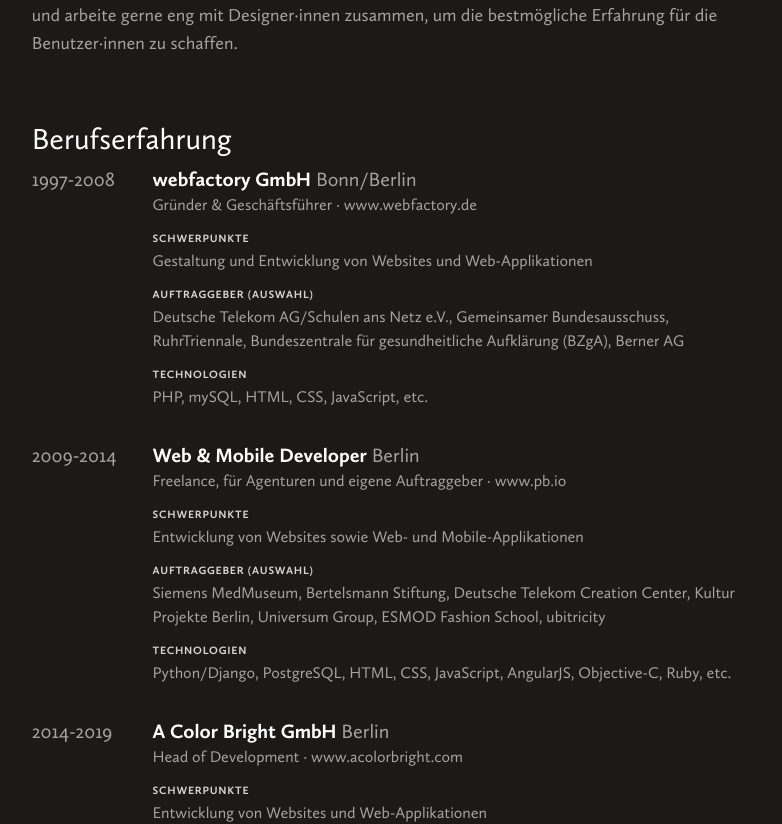
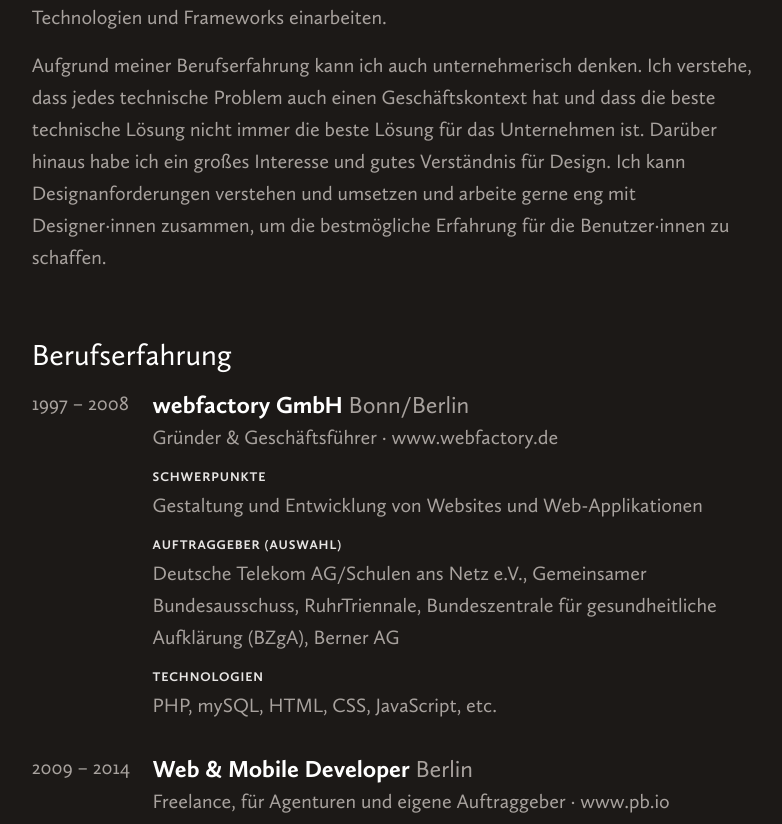
Before and after one commit to philippbosch/pb.io, a Next.js app: page /cv in a window 1280 px wide. Shown: the part 1583-2407 px from the top of the page, without its empty margins (459-1241 px from the left). Built offline with nearby package versions, Linux system fonts and the light colour scheme; what tailwindcss-hyphens would draw is missing.

Commit message:
typography

```diff
--- /dev/null
+++ b/components/H2.tsx
@@ -0,0 +1,9 @@
+interface H2Props {
+  children: React.ReactNode;
+}
+
+const H2 = ({ children }: H2Props) => (
+  <h2 className="text-xl lg:text-2xl print:text-black">{children}</h2>
+);
+
+export default H2;
--- /dev/null
+++ b/components/H3.tsx
@@ -0,0 +1,11 @@
+interface H3Props {
+  children: React.ReactNode;
+}
+
+const H3 = ({ children }: H3Props) => (
+  <h3 className="text-gray-200 print:text-black all-small-caps font-bold tracking-wider lg:text-lg">
+    {children}
+  </h3>
+);
+
+export default H3;
--- a/components/Job.tsx
+++ b/components/Job.tsx
@@ -1,3 +1,7 @@
+import H2 from './H2';
+import H3 from './H3';
+import P from './P';
+
 interface JobProps {
   yearFrom: number;
   yearTo?: number | string;
@@ -24,17 +28,17 @@
   <div className="sm:grid grid-cols-6">
     <div className="text-xl">
       {yearFrom}
-      {yearTo ? <>-{yearTo}</> : null}
+      {yearTo ? <> – {yearTo}</> : null}
     </div>
     <div className="col-span-5 space-y-2">
       <div>
-        <h2 className="text-xl">
+        <H2>
           <span className="text-white print:text-black font-bold">
             {employer}
           </span>{' '}
           {location}
-        </h2>
-        <div>
+        </H2>
+        <P>
           {jobTitle}{' '}
           {url ? (
             <>
@@ -44,33 +48,27 @@
               </a>
             </>
           ) : null}
-        </div>
+        </P>
       </div>
 
       {focus ? (
         <div>
-          <h3 className="text-gray-300 print:text-black all-small-caps font-bold tracking-wider">
-            Schwerpunkte
-          </h3>
-          <p>{focus}</p>
+          <H3>Schwerpunkte</H3>
+          <P>{focus}</P>
         </div>
       ) : null}
 
       {clients ? (
         <div>
-          <h3 className="text-gray-300 print:text-black all-small-caps font-bold tracking-wider">
-            Auftraggeber (Auswahl)
-          </h3>
-          <p>{clients}</p>
+          <H3>Auftraggeber (Auswahl)</H3>
+          <P>{clients}</P>
         </div>
       ) : null}
 
       {technologies ? (
         <div>
-          <h3 className="text-gray-300 print:text-black all-small-caps font-bold tracking-wider">
-            Technologien
-          </h3>
-          <p>{technologies}</p>
+          <H3>Technologien</H3>
+          <P>{technologies}</P>
         </div>
       ) : null}
     </div>
--- a/components/Layout.tsx
+++ b/components/Layout.tsx
@@ -9,7 +9,7 @@
   return (
     <div className="container mx-auto py-16 md:py-32 lg:py-48 print:!py-16 px-8 md:px-16 print:max-w-none space-y-24 lg:space-y-32 xl:space-y-48">
       <header className="flex items-center space-x-4 lg:space-x-8">
-        <div className="w-20 h-20 lg:w-36 lg:h-36 rounded-full border-2 lg:border-4 border-gray-100 print:border-gray-300 overflow-hidden relative">
+        <div className="w-20 h-20 lg:w-36 lg:h-36 rounded-full border-2 lg:border-4 border-gray-100 print:border-gray-300 overflow-hidden relative shrink-0">
           <Image src={profilePic} alt="Philipp Bosch" layout="fill" />
         </div>
 
--- a/components/P.tsx
+++ b/components/P.tsx
@@ -3,7 +3,9 @@
 }
 
 const P = ({ children }: PProps) => (
-  <p className="text-lg hyphens-auto _sm:hyphens-none">{children}</p>
+  <p className="text-lg lg:text-xl lg:leading-8 hyphens-auto sm:hyphens-none">
+    {children}
+  </p>
 );
 
 export default P;
--- a/components/Section.tsx
+++ b/components/Section.tsx
@@ -3,7 +3,7 @@
 }
 
 const Section = ({ children }: SectionProps) => (
-  <section className="flex flex-col gap-2">{children}</section>
+  <section className="flex flex-col gap-4">{children}</section>
 );
 
 export default Section;
--- a/pages/cv.tsx
+++ b/pages/cv.tsx
@@ -36,7 +36,7 @@
       <aside className="flex-1 space-y-16">
         <Section>
           <H1>Persönliche Daten</H1>
-          <p className="text-lg">
+          <P>
             * 3. Mai 1979
             <span className="text-gray-500">
               ({differenceInYears(Date.now(), new Date('1979-05-03T13:34:00'))})
@@ -47,19 +47,19 @@
             <br />
             <a href="tel:+491795057388">+49 179 5057388</a> ·{' '}
             <a href="mailto:hi@pb.io">hi@pb.io</a>
-          </p>
+          </P>
         </Section>
         <Section>
           <H1>Schulbildung</H1>
-          <p className="text-lg">
+          <P>
             Clara-Schumann-Gymnasium, Bonn
             <br />
             Abitur 1998
-          </p>
+          </P>
         </Section>
         <Section>
           <H1>Sprachen</H1>
-          <dl className="grid grid-cols-3 text-lg">
+          <dl className="grid grid-cols-3 text-lg lg:text-xl lg:leading-8">
             <dt className="font-bold all-small-caps">Deutsch</dt>
             <dd className="col-span-2">Muttersprache</dd>
             <dt className="font-bold all-small-caps">Englisch</dt>
@@ -155,7 +155,7 @@
         </Section>
         <Section>
           <H1>Berufserfahrung</H1>
-          <div className="space-y-8">
+          <div className="flex flex-col gap-8">
             <Job
               yearFrom={1997}
               yearTo={2008}
```
